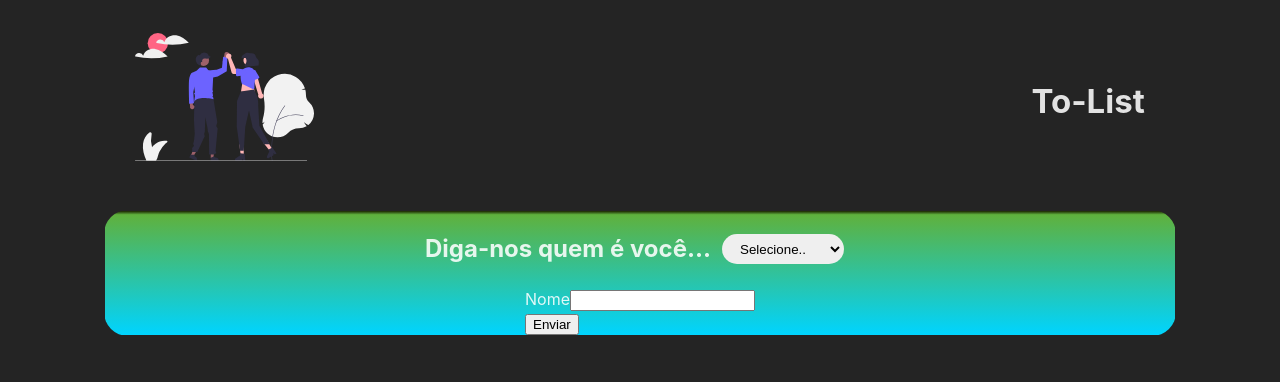
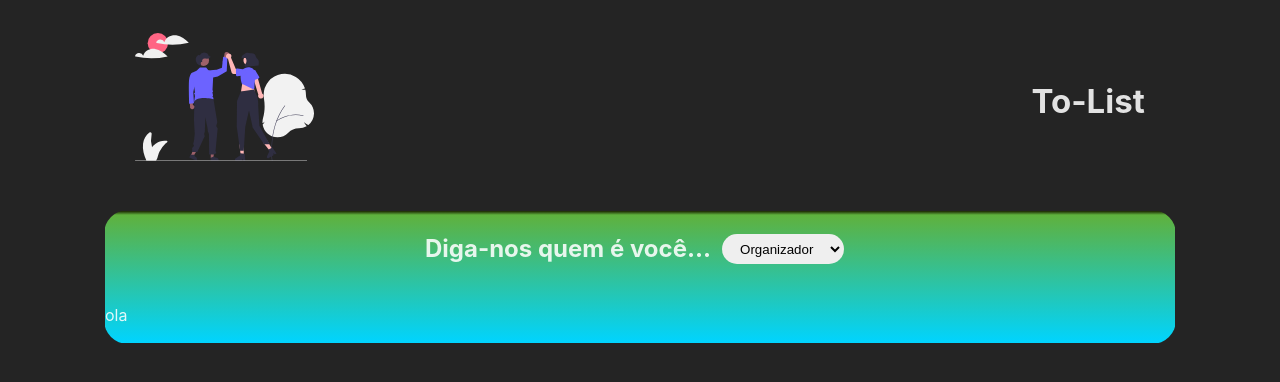
Before and after one commit to Penedok/to-list, a React (Vite) app: page / in a window 1280 px wide. Shown: the top 382 px of the page. Built offline with nearby package versions, Linux system fonts and the light colour scheme.

Commit message:
arrumando a lógica do organizador e executador

```diff
--- a/src/Componentes/Inputs/inputs.jsx
+++ b/src/Componentes/Inputs/inputs.jsx
@@ -1,31 +1,60 @@
-
-
-
-import {ContainerInput, Selecao, Dados,Cartao,Select} from './styleInputs'
+import React from 'react';
+import {ContainerInput, Selecao, Dados,Cartao,Select,Formulario} from './styleInputs'
+import { useState } from 'react';
 
 export default function Inputs (){
+
+  const [tarefa, setTarefas] = useState();
+  const [organizador, setOrganizador] = useState(false);
+  const [executador, setExecutador] = useState(false);
+
+  const handleEnviaTarefa = (e)=>{
+        e.preventDefault()
+        console.log("Tarefa enviada, " + tarefa)
+  }
+
+  const handleOrganizador =() =>{
+      setOrganizador(true);
+  }
+  const handleExecutador =()=>{
+     setOrganizador(false)
+  }
+
     return(
         <ContainerInput>
            <Cartao>
                 <Selecao>
                    <h2>Diga-nos quem é você...</h2>
-                   <Select>
-                     <option>Selecione..</option>
+                   <Select onChange={(e)=>{
+                      if(e.target.value === "Organizador"){
+                        handleOrganizador();
+                      }else if(e.target.value === "Executador"){
+                        handleExecutador();
+                      }
+
+                   }}>
+
                      <option>Organizador</option>
                      <option>Executador</option>
                    </Select>
                 </Selecao>
+                  {organizador ? (
                 <Dados>
-                    <form>
+                    <Formulario onSubmit={handleEnviaTarefa}>
                         <div>
                            <label>Nome</label>
-                           <input type="text" name="Tarefa"/>
+                           <input type="text" name="Tarefa" onChange={(e) =>{setTarefas(e.target.value)}}/>
                          </div>
                          <div>
                            <button type="submit">Enviar</button>
                          </div>
-                    </form>
+                    </Formulario>
                 </Dados>
+                 ):(
+                    <div>
+                        <p>ola</p>
+                   </div>
+                 )}
             </Cartao>
         </ContainerInput>
 
--- a/src/Componentes/Inputs/styleInputs.jsx
+++ b/src/Componentes/Inputs/styleInputs.jsx
@@ -35,3 +35,10 @@ export const Select = styled.select`
   border-radius:2em;
   padding: 0 1em;
 `
+export const Formulario = styled.form`
+    display:flex;
+    justify-content: center;
+    aling-items:center;
+    margin: 0 0 2em 0;
+
+`
```
